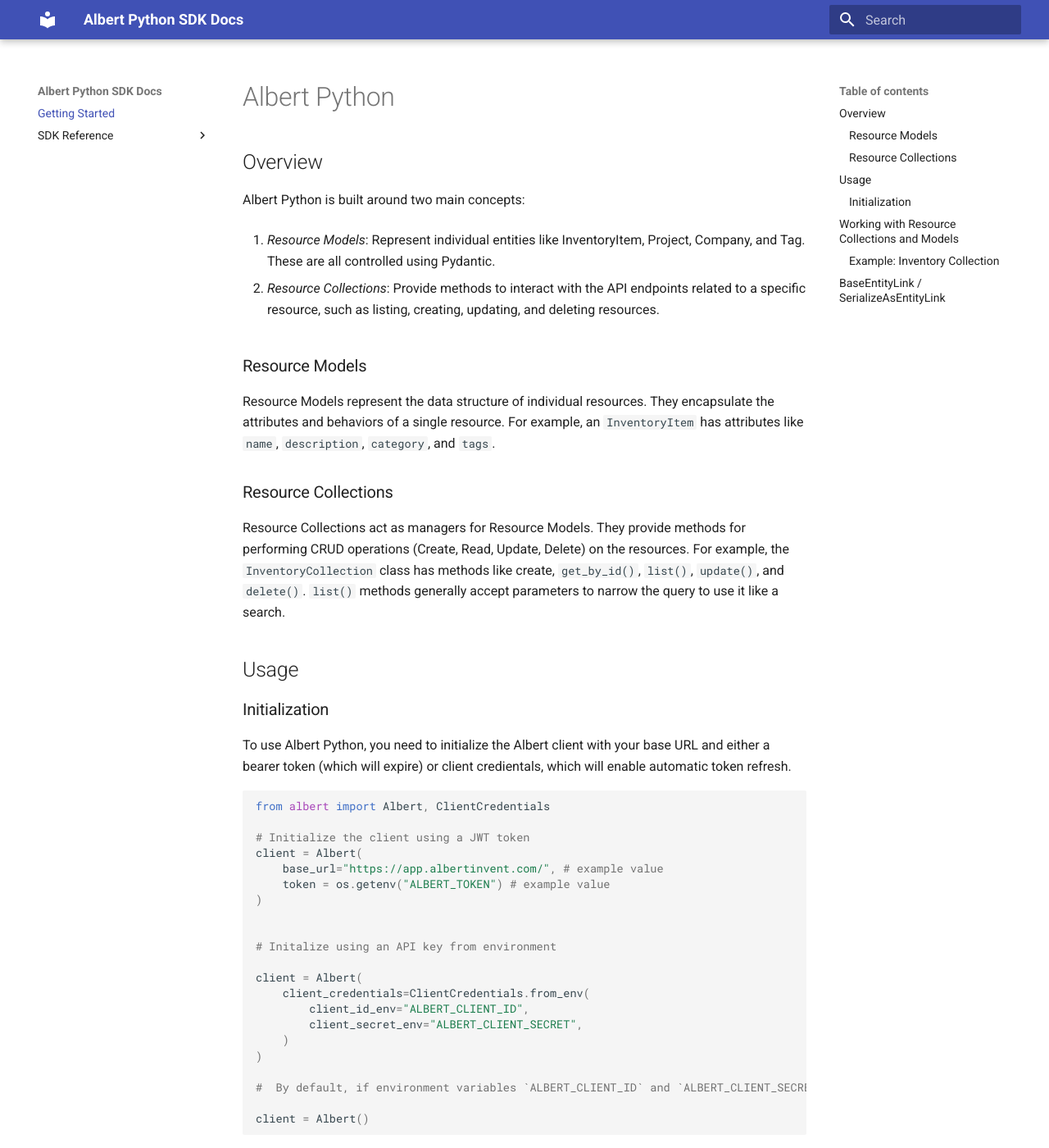
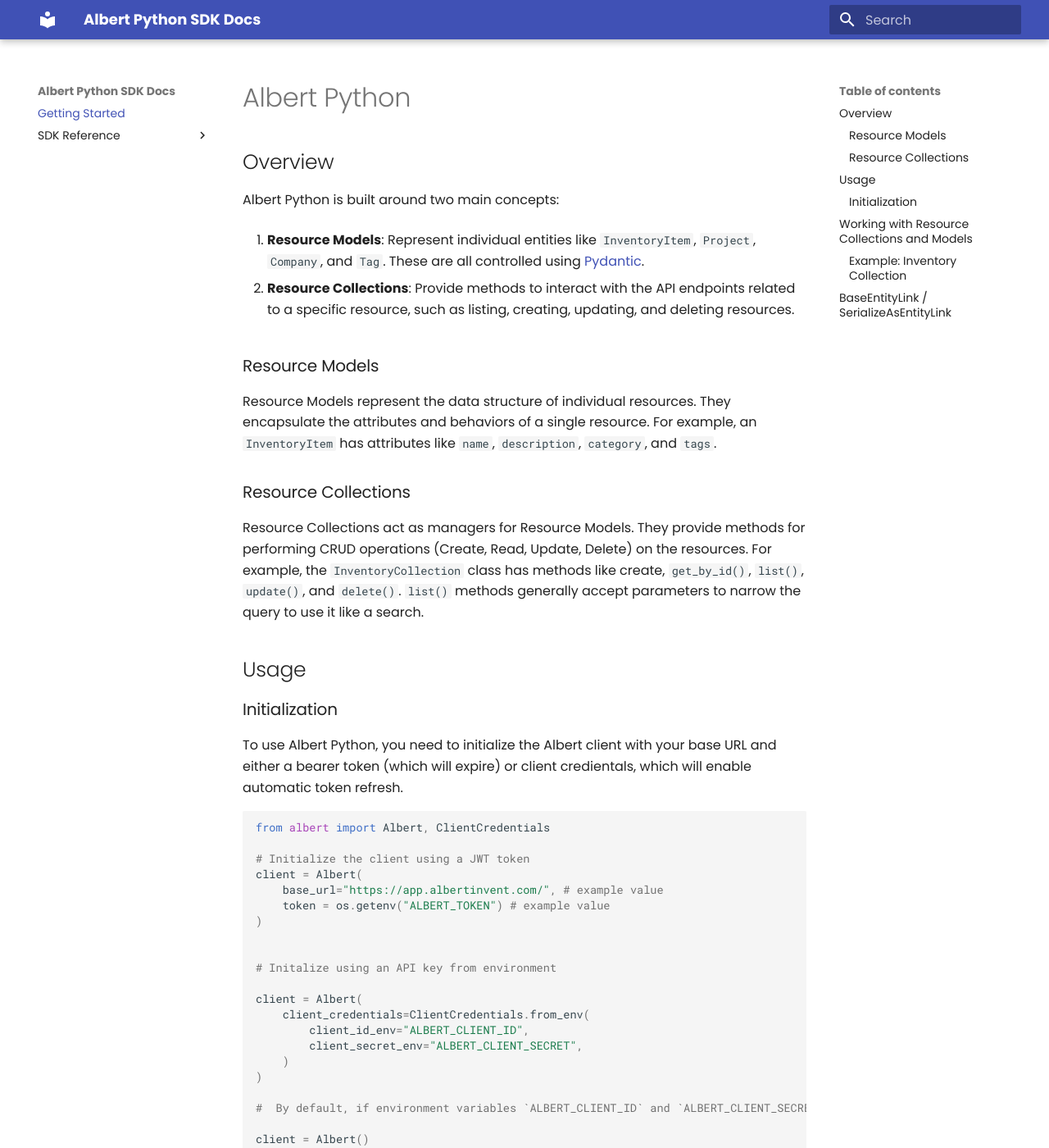
Before and after one commit to prasad-albert/albert-python, an MkDocs documentation site: the page built from docs/index.md, in a window 1280 px wide and 1400 px high. Shown: the whole window at 82% size. Built offline with MkDocs 1.6.1 and Material for MkDocs 9.7.7, drawn with Linux system fonts in a browser that asks for light colours; some of the changed text lies outside the part shown.

Commit message:
docs improvements

````diff
--- a/docs/index.md
+++ b/docs/index.md
@@ -4,9 +4,9 @@
 ## Overview
 Albert Python is built around two main concepts:
 
-1. *Resource Models*: Represent individual entities like InventoryItem, Project, Company, and Tag. These are all controlled using Pydantic.
+1. **Resource Models**: Represent individual entities like `InventoryItem`, `Project`, `Company`, and `Tag`. These are all controlled using [Pydantic](https://docs.pydantic.dev/).
 
-2. *Resource Collections*: Provide methods to interact with the API endpoints related to a specific resource, such as listing, creating, updating, and deleting resources.
+2. **Resource Collections**: Provide methods to interact with the API endpoints related to a specific resource, such as listing, creating, updating, and deleting resources.
 
 ### Resource Models
 Resource Models represent the data structure of individual resources. They encapsulate the attributes and behaviors of a single resource. For example, an `InventoryItem` has attributes like `name`, `description`, `category`, and `tags`.
@@ -37,14 +37,14 @@
     )
 )
 
-#  By default, if environment variables `ALBERT_CLIENT_ID` and `ALBERT_CLIENT_SECRET` are set you can simply do:
+#  By default, if environment variables `ALBERT_CLIENT_ID` and `ALBERT_CLIENT_SECRET` are set, you can simply do:
 
 client = Albert()
 ```
 
 ## Working with Resource Collections and Models
 ### Example: Inventory Collection
-You can interact with inventory items using the InventoryCollection class. Here is an example of how to create a new inventory item, list all inventory items, and fetch an inventory item by its ID.
+You can interact with inventory items using the `InventoryCollection` class. Here is an example of how to create a new inventory item, list all inventory items, and fetch an inventory item by its ID.
 
 ```python
 from albert import Albert
@@ -76,7 +76,7 @@
 
 ## BaseEntityLink / SerializeAsEntityLink
 
-We introduced the concept of a `BaseEntityLink` to represent the foreign key references you can find around the Albert API. Payloads to the API expect these refrences in the BaseEntityLink format (e.g., `{"id":x}`). However, as a convenience, you will see some value types defined as `SerializeAsEntityLink`, and then another resource name (e.g., `SerializeAsEntityLink[Location]`). This allows a user to make that reference either to a base and link or to the actual other entity, and the SDK will handle the serialization for you! For example:
+We introduced the concept of a `BaseEntityLink` to represent the foreign key references you can find around the Albert API. Payloads to the API expect these refrences in the `BaseEntityLink` format (e.g., `{"id":x}`). However, as a convenience, you will see some value types defined as `SerializeAsEntityLink`, and then another resource name (e.g., `SerializeAsEntityLink[Location]`). This allows a user to make that reference either to a base and link or to the actual other entity, and the SDK will handle the serialization for you! For example:
 
 ```python
 from albert import Albert
--- a/mkdocs.yml
+++ b/mkdocs.yml
@@ -1,6 +1,8 @@
 site_name: "Albert Python SDK Docs"
 theme:
   name: "material"
+  font:
+    text: Poppins
 
 markdown_extensions:
   - admonition
@@ -40,6 +42,13 @@
               attributes: false
               functions: true
               modules: false #I'm not sure what this one does, honestly
+            show_source: true
+            show_root_heading: true
+            show_root_toc_entry: true
+            show_root_full_path: true
+            heading_level: 2
+            show_bases: true
+
           import:
             - url: https://docs.python.org/3/objects.inv
               domains: [py, std]
````
Also changed, not shown: other parts of docs/index.md (+7 -0 lines), README.md (+1 -1 lines), 1 other file.
